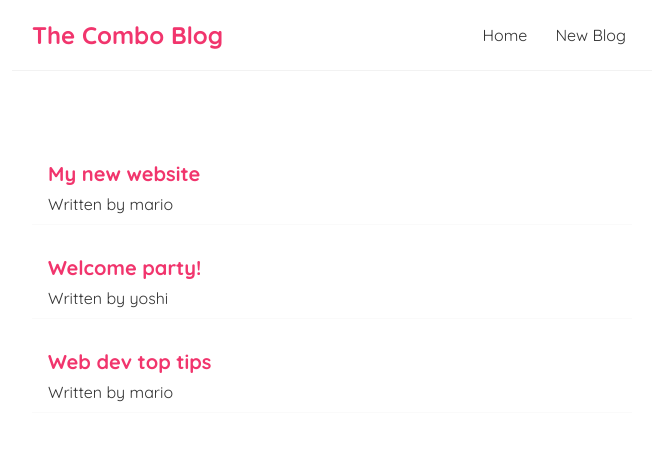
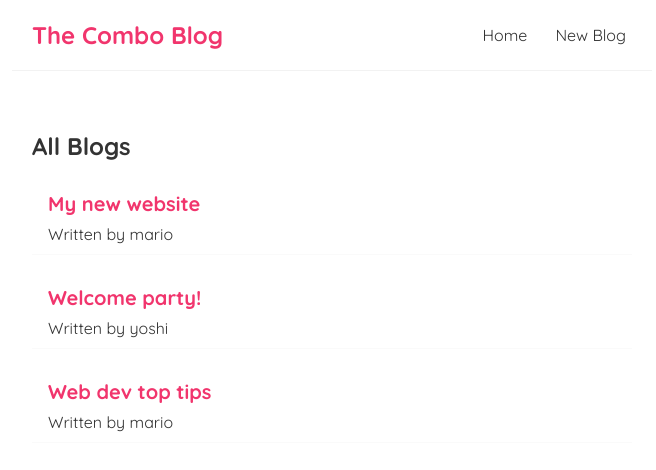
Before and after one commit to Ozioma45/Combo_blog-React, a React (Vite) app: page /create in a window 1280 px wide. Shown: the top 470 px of the page, without its empty margins (308-964 px from the left). Built offline with nearby package versions, Linux system fonts and the light colour scheme.

Commit message:
props and reusable components

```diff
--- /dev/null
+++ b/src/BlogList.jsx
@@ -0,0 +1,16 @@
+export default function BlogList({ blogs, title }) {
+  /* const blogs = props.blogs;
+  const title = props.title; */
+
+  return (
+    <div className="Blog-list">
+      <h2>{title}</h2>
+      {blogs.map((blog) => (
+        <div className="blog-preview" key={blog.id}>
+          <h2>{blog.title}</h2>
+          <p>Written by {blog.author}</p>
+        </div>
+      ))}
+    </div>
+  );
+}
--- a/src/Home.jsx
+++ b/src/Home.jsx
@@ -1,4 +1,5 @@
 import { useState } from "react";
+import BlogList from "./BlogList";
 
 export default function Home() {
   const [blogs, setBlogs] = useState([
@@ -13,12 +14,7 @@ export default function Home() {
   ]);
   return (
     <div className="Home">
-      {blogs.map((blog) => (
-        <div className="blog-preview" key={blog.id}>
-          <h2>{blog.title}</h2>
-          <p>Written by {blog.author}</p>
-        </div>
-      ))}
+      <BlogList blogs={blogs} title="All Blogs" />
     </div>
   );
 }
```
